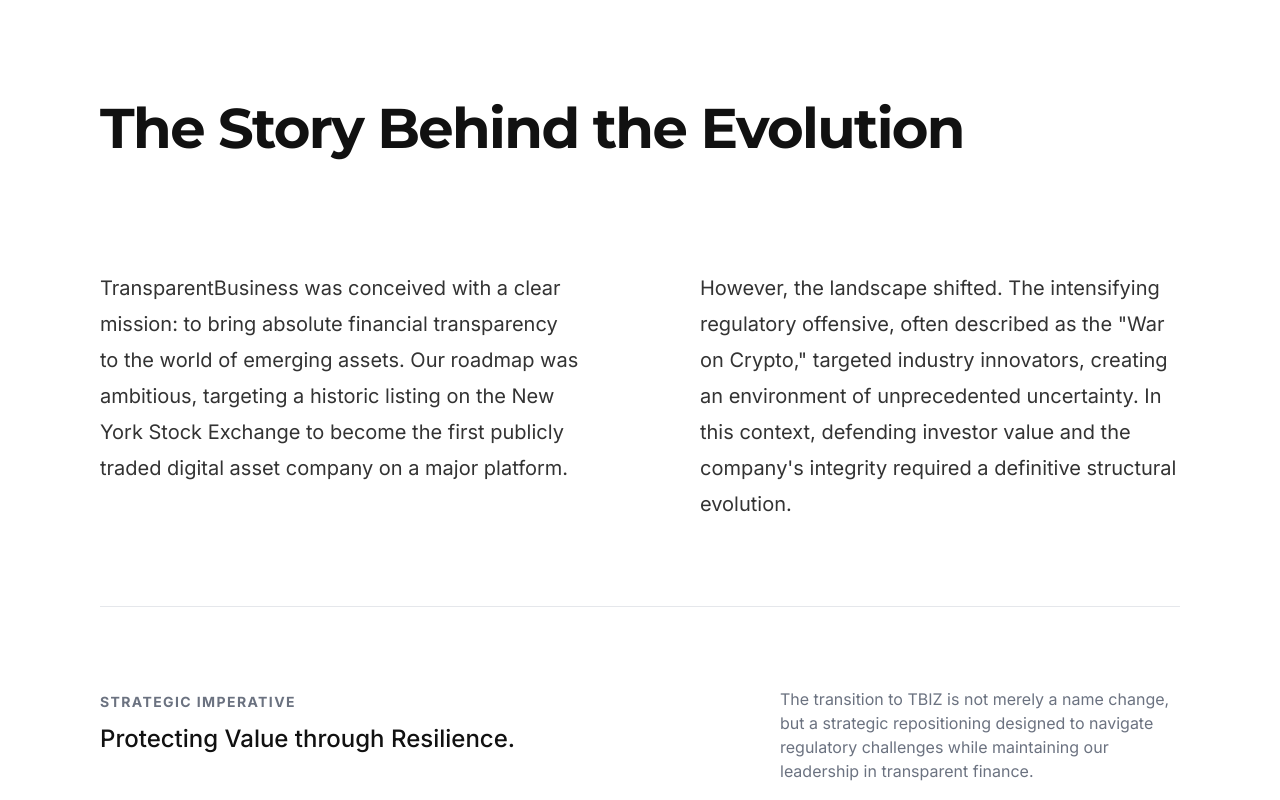
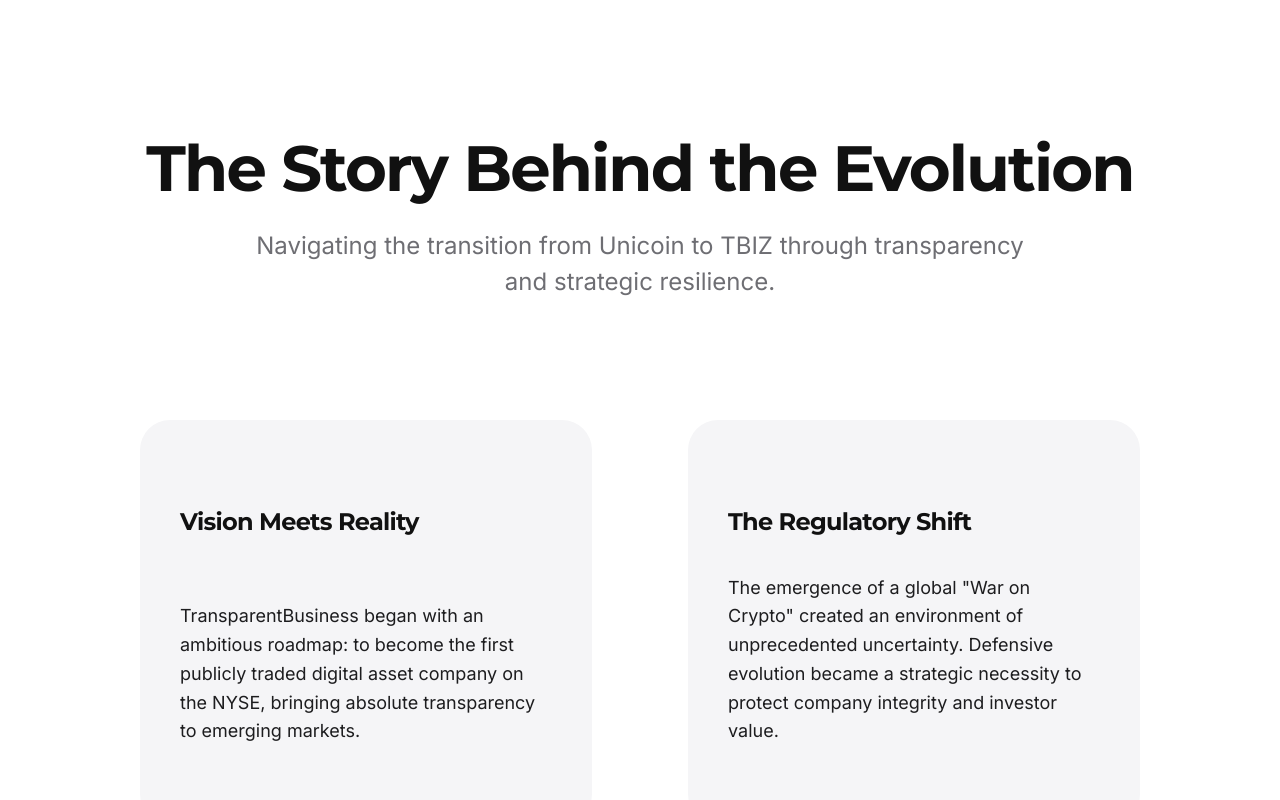
Before and after one commit to natalia-unicoin/unicoin-inc, a Next.js app: page / in a window 1280 px wide. Shown: the part 920-1720 px from the top of the page. Built offline with nearby package versions, Linux system fonts and the light colour scheme.

Commit message:
style(story): redesign with centered Apple-style aesthetic

```diff
--- a/src/components/StorySection.styles.ts
+++ b/src/components/StorySection.styles.ts
@@ -7,12 +7,12 @@
         backgroundColor: '#FFFFFF',
         color: '#111111',
         [theme.breakpoints.up('lg')]: {
-            paddingTop: '160px',
-            paddingBottom: '160px',
+            paddingTop: '200px',
+            paddingBottom: '200px',
         }
     },
     container: {
-        maxWidth: '100%',
+        maxWidth: '1200px',
         margin: '0 auto',
         paddingLeft: theme.spacing(3),
         paddingRight: theme.spacing(3),
@@ -21,59 +21,106 @@
             paddingRight: '100px',
         }
     },
+    header: {
+        textAlign: 'center',
+        marginBottom: theme.spacing(10),
+        [theme.breakpoints.up('lg')]: {
+            marginBottom: '120px',
+        }
+    },
     title: {
         fontFamily: theme.typography.h1.fontFamily,
-        fontSize: '32px',
+        fontSize: '40px',
         fontWeight: 700,
-        marginBottom: theme.spacing(6),
-        letterSpacing: '-0.02em',
+        marginBottom: theme.spacing(3),
+        letterSpacing: '-0.04em',
+        lineHeight: 1.1,
         [theme.breakpoints.up('md')]: {
-            fontSize: '48px',
+            fontSize: '56px',
         },
         [theme.breakpoints.up('lg')]: {
-            fontSize: '56px',
-            marginBottom: theme.spacing(10),
+            fontSize: '64px',
+        }
+    },
+    subtitle: {
+        fontSize: '1.25rem',
+        fontWeight: 400,
+        color: '#6e6e73', // Apple gray
+        maxWidth: '800px',
+        margin: '0 auto',
+        lineHeight: 1.5,
+        [theme.breakpoints.up('md')]: {
+            fontSize: '1.5rem',
         }
     },
     contentGrid: {
         display: 'grid',
-        gridTemplateColumns: '1 - 1',
-        gap: theme.spacing(4),
+        gridTemplateColumns: '1fr',
+        gap: theme.spacing(6),
         [theme.breakpoints.up('md')]: {
             gridTemplateColumns: 'repeat(2, 1fr)',
-            gap: theme.spacing(8),
-        },
-        [theme.breakpoints.up('lg')]: {
-            gap: '120px',
+            gap: theme.spacing(12),
         }
     },
-    textBlock: {
-        fontSize: '1.125rem',
-        lineHeight: 1.8,
-        fontWeight: 300,
-        color: '#333333',
-        [theme.breakpoints.up('md')]: {
-            fontSize: '1.25rem',
+    card: {
+        backgroundColor: '#f5f5f7', // Apple light gray card
+        borderRadius: '30px',
+        padding: '60px 40px',
+        display: 'flex',
+        flexDirection: 'column',
+        justifyContent: 'space-between',
+        height: '100%',
+        transition: 'transform 0.4s ease-out',
+        '&:hover': {
+            transform: 'scale(1.02)',
         }
     },
+    cardTitle: {
+        fontSize: '1.5rem',
+        fontWeight: 600,
+        marginBottom: theme.spacing(2),
+        letterSpacing: '-0.02em',
+    },
+    cardText: {
+        fontSize: '1.125rem',
+        lineHeight: 1.6,
+        color: '#1d1d1f',
+        fontWeight: 400,
+    },
     highlightRow: {
-        marginTop: theme.spacing(8),
-        paddingTop: theme.spacing(8),
-        borderTop: '1px solid #E5E7EB',
-        display: 'flex',
-        flexDirection: 'column',
-        gap: theme.spacing(4),
-        [theme.breakpoints.up('md')]: {
-            flexDirection: 'row',
-            justifyContent: 'space-between',
-            alignItems: 'center',
+        marginTop: theme.spacing(12),
+        padding: '80px 40px',
+        backgroundColor: '#000000',
+        borderRadius: '30px',
+        color: '#FFFFFF',
+        textAlign: 'center',
+        [theme.breakpoints.up('lg')]: {
+            marginTop: '160px',
         }
     },
     imperativeLabel: {
         fontSize: '0.875rem',
         fontWeight: 700,
         textTransform: 'uppercase',
-        letterSpacing: '0.1em',
-        color: '#6B7280',
+        letterSpacing: '0.2em',
+        color: '#fcd144', // Secondary yellow/gold highlight
+        marginBottom: theme.spacing(2),
+        display: 'block',
+    },
+    imperativeTitle: {
+        fontSize: '2rem',
+        fontWeight: 700,
+        marginBottom: theme.spacing(3),
+        letterSpacing: '-0.03em',
+        [theme.breakpoints.up('md')]: {
+            fontSize: '3rem',
+        }
+    },
+    imperativeDescription: {
+        fontSize: '1.125rem',
+        color: '#a1a1a6', // Apple description gray
+        maxWidth: '700px',
+        margin: '0 auto',
+        lineHeight: 1.6,
     }
 }));
--- a/src/components/StorySection.tsx
+++ b/src/components/StorySection.tsx
@@ -10,6 +10,7 @@
     return (
         <section id="story" className={classes.section}>
             <div className={classes.container}>
+                <div className={classes.header}>
                     <motion.h2
                         className={classes.title}
                         initial={{ opacity: 0, y: 40 }}
@@ -19,51 +20,57 @@
                     >
                         The Story Behind the Evolution
                     </motion.h2>
+                    <motion.p
+                        className={classes.subtitle}
+                        initial={{ opacity: 0, y: 20 }}
+                        whileInView={{ opacity: 1, y: 0 }}
+                        viewport={{ once: true }}
+                        transition={{ duration: 0.8, delay: 0.1, ease: [0.16, 1, 0.3, 1] }}
+                    >
+                        Navigating the transition from Unicoin to TBIZ through transparency and strategic resilience.
+                    </motion.p>
+                </div>
 
                 <div className={classes.contentGrid}>
                     <motion.div
-                        className={classes.textBlock}
-                        initial={{ opacity: 0, x: -30 }}
-                        whileInView={{ opacity: 1, x: 0 }}
+                        className={classes.card}
+                        initial={{ opacity: 0, y: 40 }}
+                        whileInView={{ opacity: 1, y: 0 }}
                         viewport={{ once: true }}
-                        transition={{ duration: 0.8, delay: 0.1, ease: [0.16, 1, 0.3, 1] }}
+                        transition={{ duration: 0.8, delay: 0.2, ease: [0.16, 1, 0.3, 1] }}
                     >
-                        <p>
-                            TransparentBusiness was conceived with a clear mission: to bring absolute financial transparency to the world of emerging assets. Our roadmap was ambitious, targeting a historic listing on the New York Stock Exchange to become the first publicly traded digital asset company on a major platform.
+                        <h3 className={classes.cardTitle}>Vision Meets Reality</h3>
+                        <p className={classes.cardText}>
+                            TransparentBusiness began with an ambitious roadmap: to become the first publicly traded digital asset company on the NYSE, bringing absolute transparency to emerging markets.
                         </p>
                     </motion.div>
 
                     <motion.div
-                        className={classes.textBlock}
-                        initial={{ opacity: 0, x: 30 }}
-                        whileInView={{ opacity: 1, x: 0 }}
+                        className={classes.card}
+                        initial={{ opacity: 0, y: 40 }}
+                        whileInView={{ opacity: 1, y: 0 }}
                         viewport={{ once: true }}
-                        transition={{ duration: 0.8, delay: 0.2, ease: [0.16, 1, 0.3, 1] }}
+                        transition={{ duration: 0.8, delay: 0.3, ease: [0.16, 1, 0.3, 1] }}
                     >
-                        <p>
-                            However, the landscape shifted. The intensifying regulatory offensive, often described as the "War on Crypto," targeted industry innovators, creating an environment of unprecedented uncertainty. In this context, defending investor value and the company's integrity required a definitive structural evolution.
+                        <h3 className={classes.cardTitle}>The Regulatory Shift</h3>
+                        <p className={classes.cardText}>
+                            The emergence of a global "War on Crypto" created an environment of unprecedented uncertainty. Defensive evolution became a strategic necessity to protect company integrity and investor value.
                         </p>
                     </motion.div>
                 </div>
 
                 <motion.div
                     className={classes.highlightRow}
-                    initial={{ opacity: 0, y: 30 }}
-                    whileInView={{ opacity: 1, y: 0 }}
+                    initial={{ opacity: 0, scale: 0.95 }}
+                    whileInView={{ opacity: 1, scale: 1 }}
                     viewport={{ once: true }}
-                    transition={{ duration: 0.8, delay: 0.3, ease: [0.16, 1, 0.3, 1] }}
+                    transition={{ duration: 1, delay: 0.4, ease: [0.16, 1, 0.3, 1] }}
                 >
-                    <div>
                     <span className={classes.imperativeLabel}>Strategic Imperative</span>
-                        <p style={{ fontSize: '1.5rem', fontWeight: 500, marginTop: '8px' }}>
-                            Protecting Value through Resilience.
+                    <h3 className={classes.imperativeTitle}>Protecting Value through Resilience</h3>
+                    <p className={classes.imperativeDescription}>
+                        TBIZ represents more than a name change; it is a structural pivot designed to lead with high-standard transparency in the next era of institutional digital asset management.
                     </p>
-                    </div>
-                    <div style={{ maxWidth: '400px' }}>
-                        <p style={{ color: '#6B7280', fontSize: '1rem' }}>
-                            The transition to TBIZ is not merely a name change, but a strategic repositioning designed to navigate regulatory challenges while maintaining our leadership in transparent finance.
-                        </p>
-                    </div>
                 </motion.div>
             </div>
         </section>
```
Lines whose indentation alone changed are shown as unchanged.
